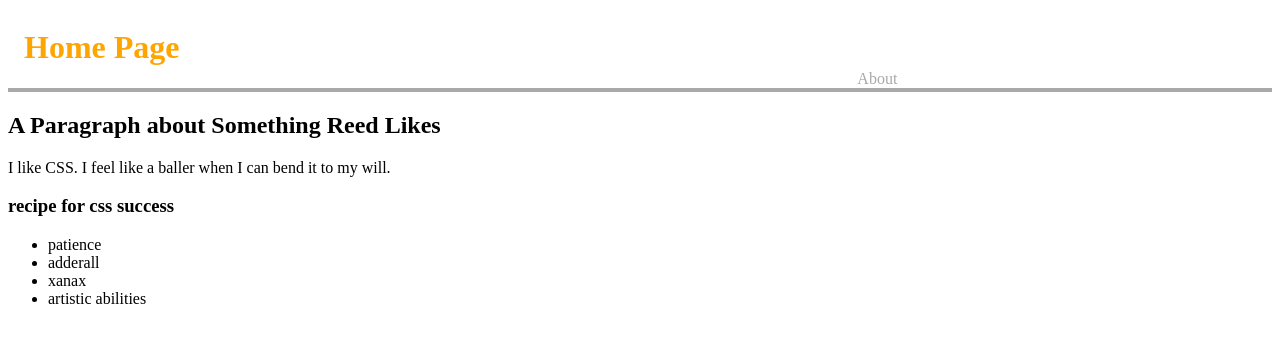
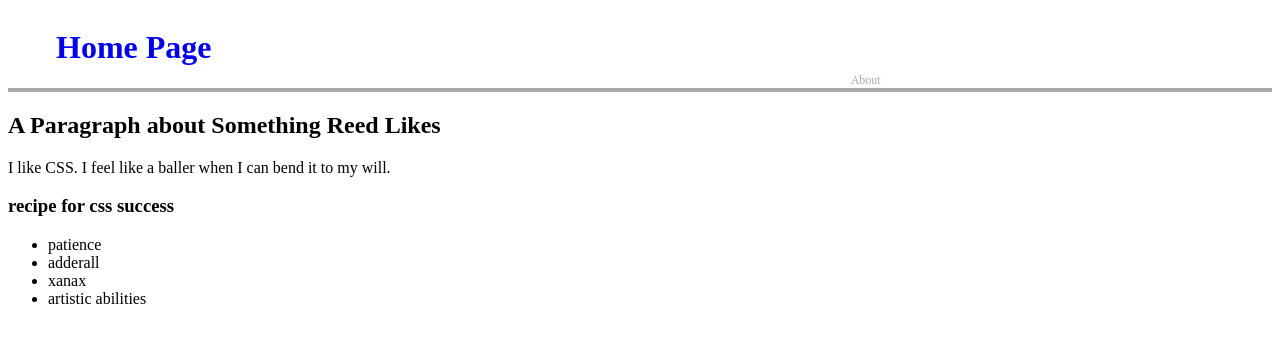
Before and after one commit to ReedBlack/app-drill3, a plain HTML site: page index.html in a window 1280 px wide. Drawn offline with Linux system fonts and the light colour scheme.

Commit message:
changed 5 css properties

```diff
--- a/styles.css
+++ b/styles.css
@@ -1,23 +1,23 @@
 header {
   display: grid;
   grid-template-columns: repeat(6, 1fr);
-  grid-gap: 10px;
+  grid-gap: 12px;
   align-items: end;
   border-bottom: .3rem solid darkgrey;
 }
 
 h1 {
   grid-column: 1/span 2;
-  margin-left: 1rem;
-  color: orange;
+  margin-left: 3rem;
+  color: blue;
 }
 
 nav {
-  grid-column: 5/ span 2;
+  grid-column: 5/ span 3;
 }
 
 nav a {
   text-decoration: none;
   color: darkgrey;
-  font-size:
+  font-size: 12px;
 }
```
